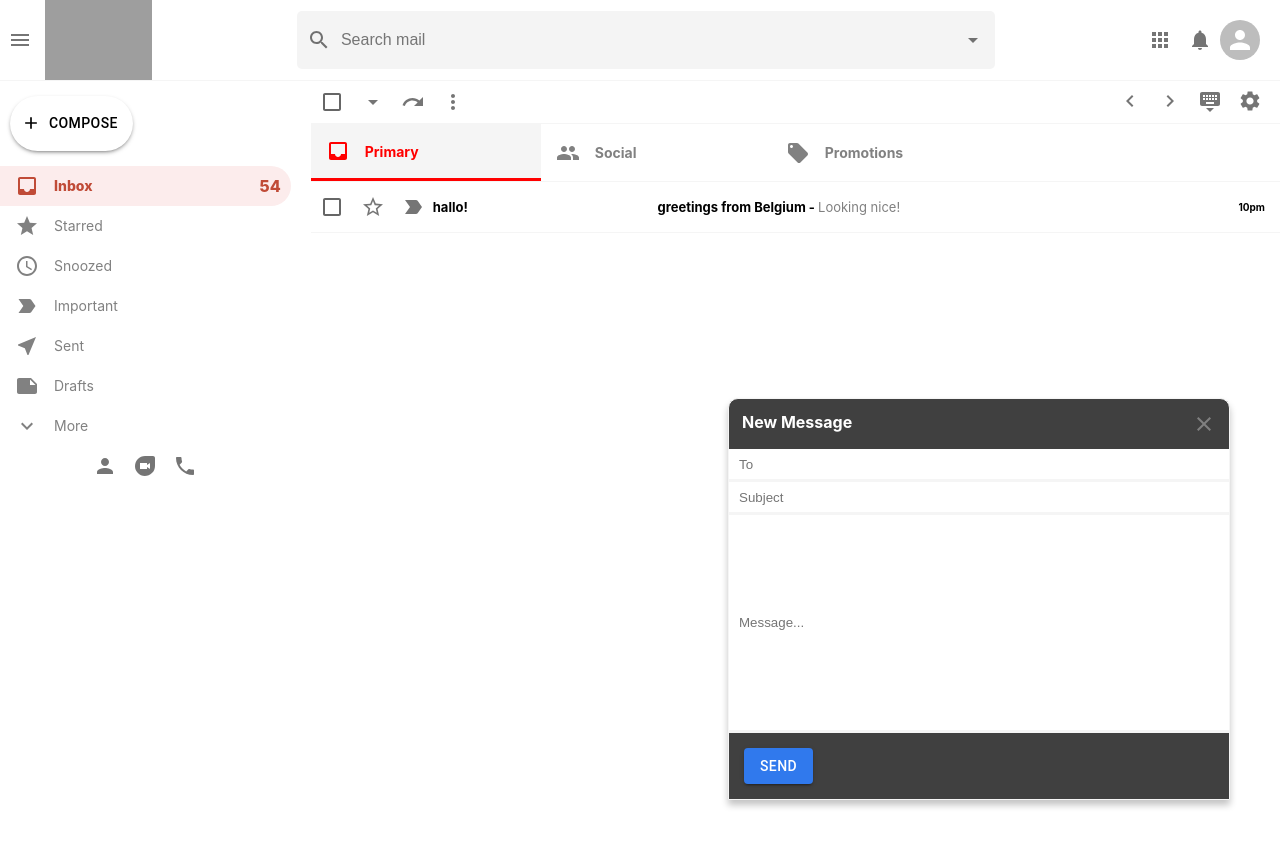
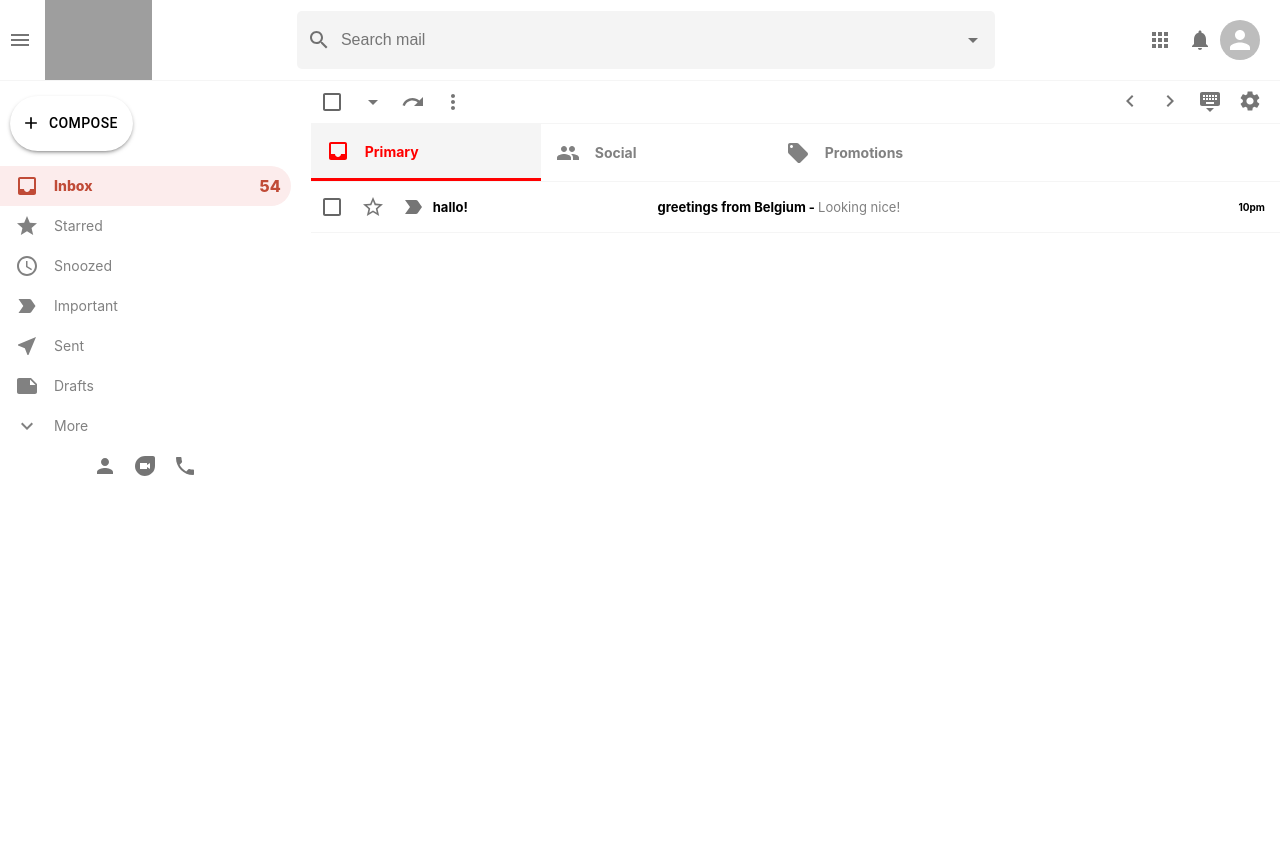
Before and after one commit to Qasper1974/gmailclone, a React (Create React App) app: page / in a window 1280 px wide. Shown: the top 846 px of the page. Built offline with nearby package versions, Linux system fonts and the light colour scheme; grey boxes are pictures that could not be loaded.

Commit message:
add dispatch f to compose & close sendmail buttons

```diff
--- a/src/App.js
+++ b/src/App.js
@@ -7,8 +7,11 @@
 import Mail from './app/components/Mail';
 import EmailList from './app/components/EmailList';
 import SendMail from './app/components/SendMail';
+import { useSelector } from "react-redux";
+import { selectSendMessageIsOpen } from './features/mailSlice';
 
 function App() {
+    const sendMessageIsOpen = useSelector(selectSendMessageIsOpen);
 	return (
 		<Router>
 			<div className="App">
@@ -24,7 +27,7 @@
 						</Route>
 					</Switch>
 				</div>
-                <SendMail />
+                {sendMessageIsOpen && <SendMail /> }
 			</div>
 		</Router>
 	);
--- a/src/app/components/SendMail.js
+++ b/src/app/components/SendMail.js
@@ -2,9 +2,12 @@
 import { Button } from "@mui/material";
 import React from "react";
 import { useForm } from "react-hook-form";
+import { useDispatch } from "react-redux";
+import { closeSendMessage } from "../../features/mailSlice";
 import styles from "./SendMail.module.css";
 
 function SendMail() {
+    const dispatch = useDispatch();
 	const {
 		register,
 		handleSubmit,
@@ -20,13 +23,17 @@
 		<div className={styles.sendmail}>
 			<div className={styles.sendmail__header}>
 				<h3>New Message</h3>
-				<Close className={styles.sendmail__close} />
+				<Close
+                onClick={()=>{
+                    dispatch(closeSendMessage());
+                }}
+                className={styles.sendmail__close} />
 			</div>
 			<form onSubmit={handleSubmit(onSubmit)}>
 				<input
 					name="to"
 					placeholder="To"
-					type="text"
+					type="email"
 					{...register("to", { required: true })}
 				/>
 				{errors.to && (
--- a/src/app/components/Sidebar.js
+++ b/src/app/components/Sidebar.js
@@ -14,13 +14,20 @@
 import PersonIcon from "@mui/icons-material/Person";
 import DuoIcon from "@mui/icons-material/Duo";
 import PhoneIcon from "@mui/icons-material/Phone";
+import { useDispatch } from "react-redux";
+import { openSendMessage } from "../../features/mailSlice";
 
 function Sidebar() {
+    const dispatch = useDispatch();
+
 	return (
 		<div className={styles.sidebar}>
 			<Button
 				className={styles.sidebar__compose}
 				startIcon={<AddIcon fontSize="large" />}
+                onClick={()=>{
+                    dispatch(openSendMessage())
+                }}
 			>
 				COMPOSE
 			</Button>
```
